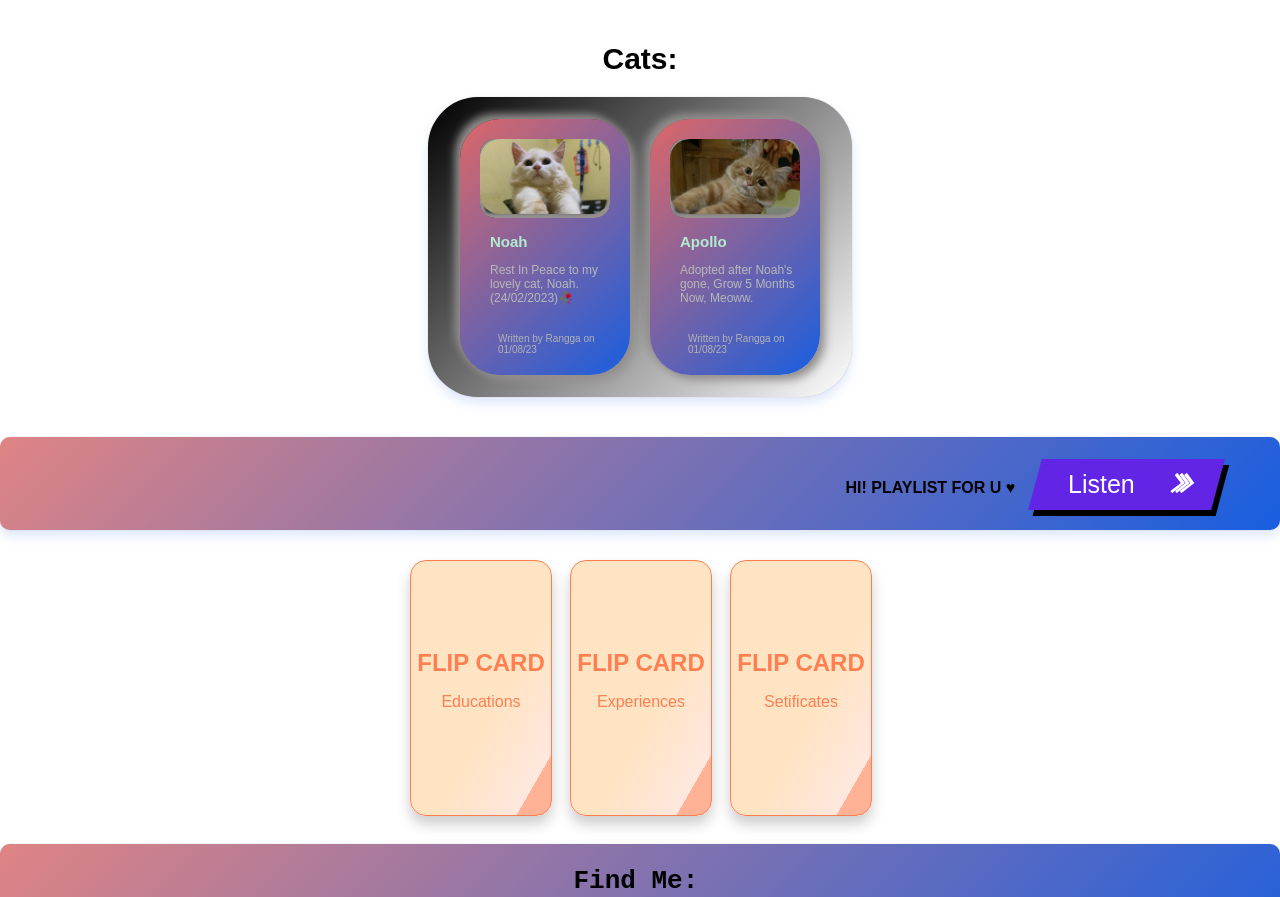
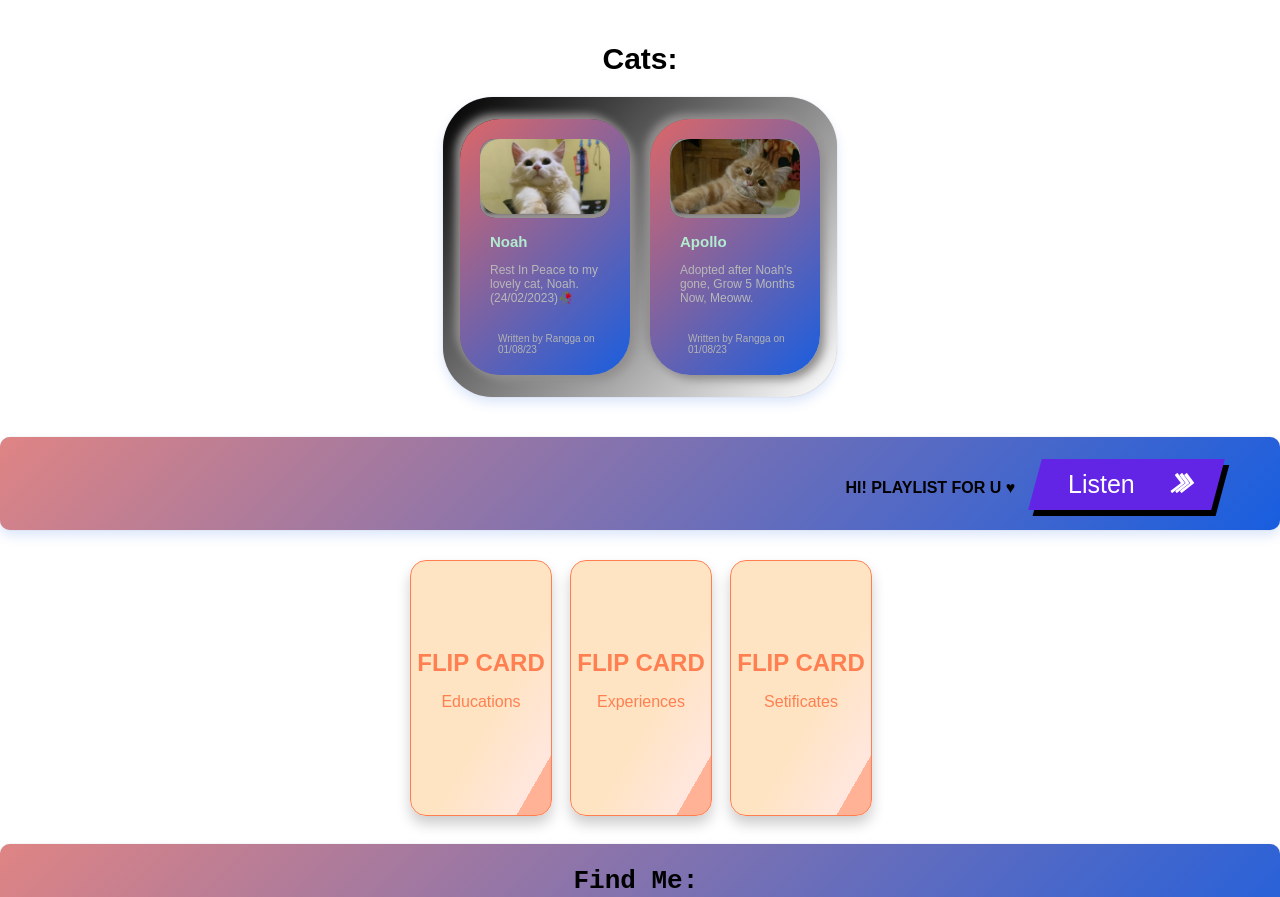
Before and after one commit to rraanggaaaa/rraanggaaaa.github.io, a plain HTML site: page home.html in a window 1280 px wide. Shown: the part 1507-2404 px from the top of the page. Drawn offline with Linux system fonts and the light colour scheme.

Commit message:
Update body.css

```diff
--- a/css/body.css
+++ b/css/body.css
@@ -278,7 +278,7 @@ h1 {
 .tabs3 {
     display: flex;
     position: relative;
-    width: 400px;
+    width: 370px;
     background-color: #df8484;
     background-image: linear-gradient(135deg, #000000, #ffffff);
     box-shadow: 0 0 1px 0 rgba(118, 105, 105, 0.466), 0 6px 12px 0 rgba(24, 94, 224, 0.15);
```
